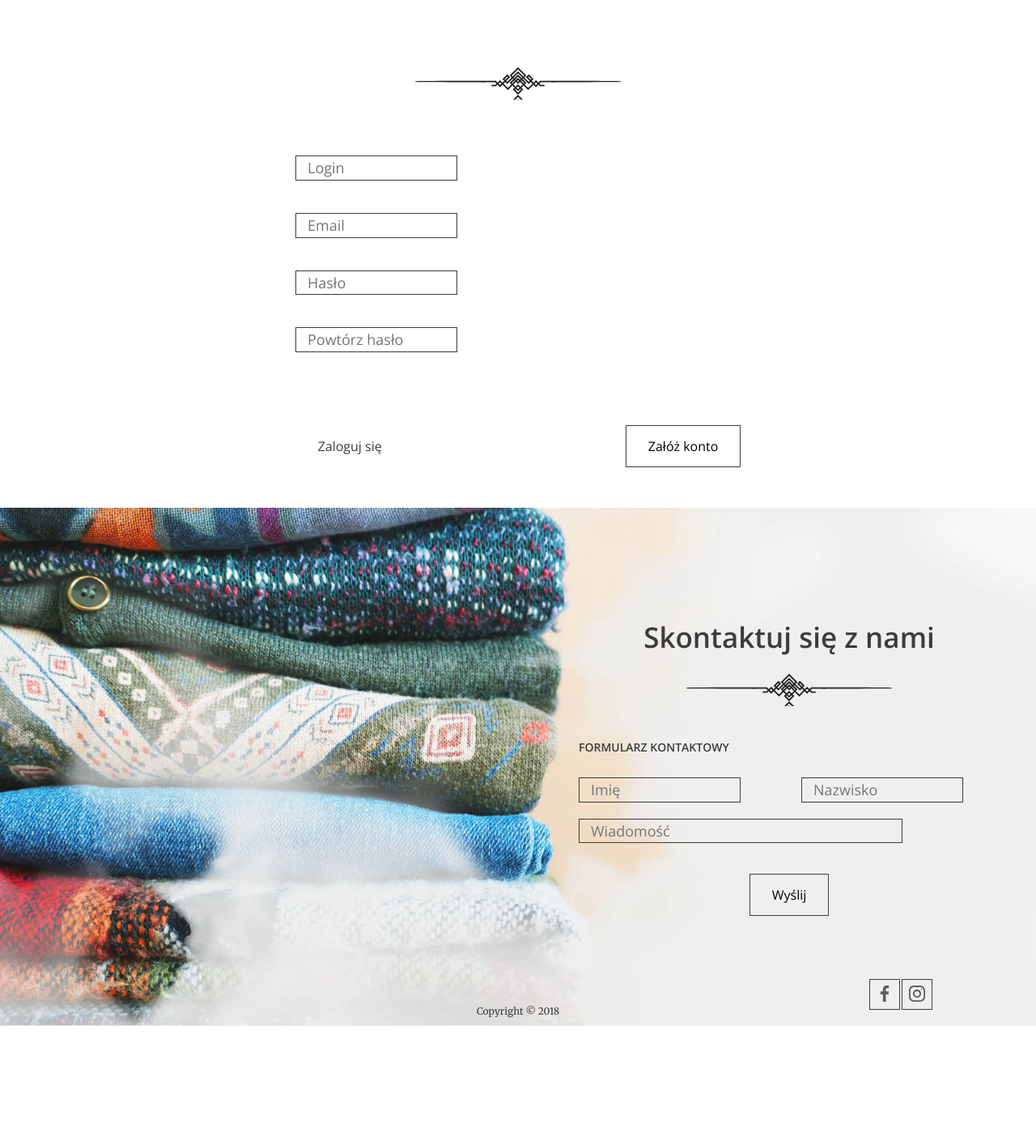
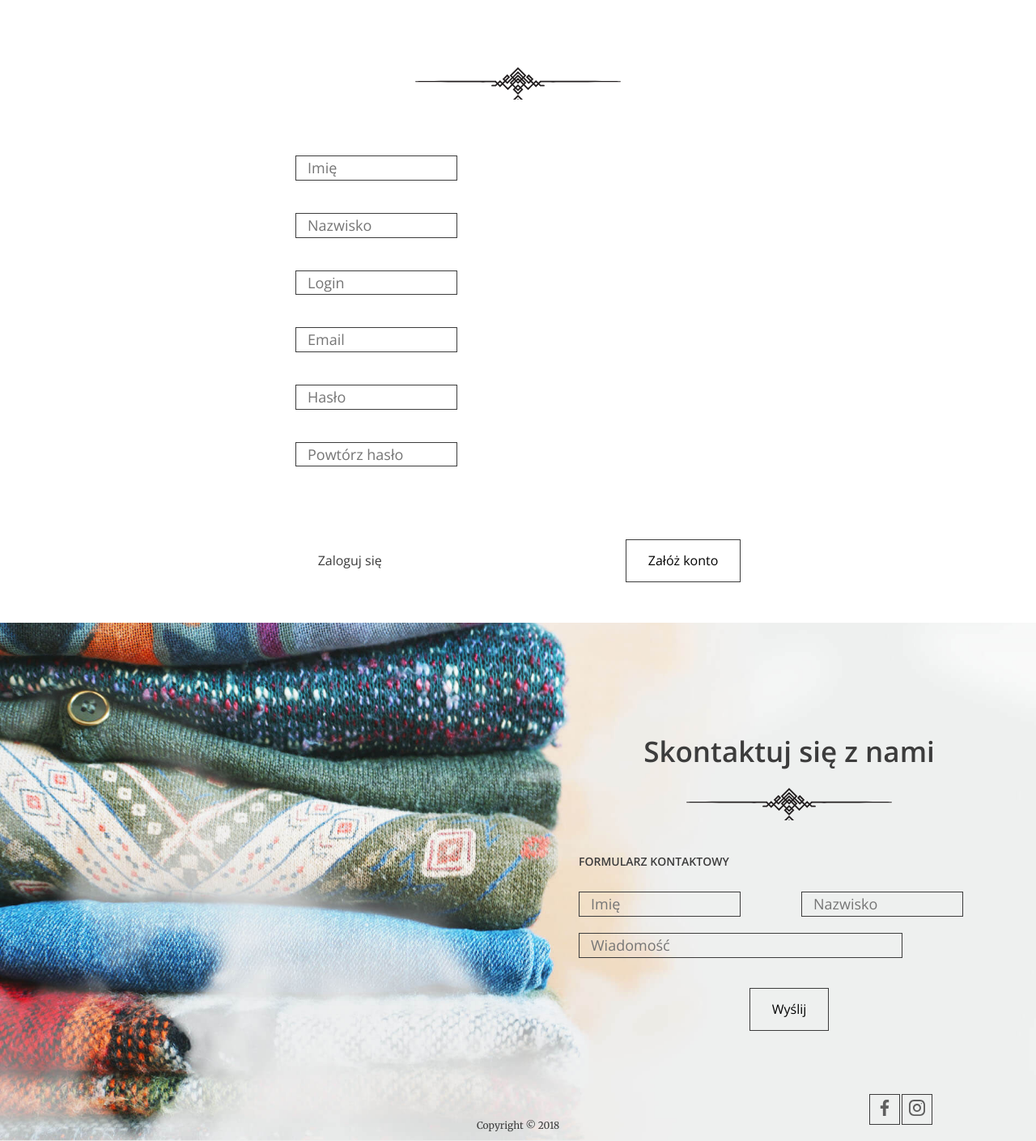
Before and after one commit to skafnir/DYS-project, a Django app: template DYS/main/templates/main/register.html in a window 1280 px wide. Shown: the part 264-1673 px from the top of the page at 81% size. Before the commit the page ends 1531 px from the top, so only its background shows below. Run offline with Django 3.2, Linux system fonts and the light colour scheme; the template is opened without the code that fills it, so the values that code supplies are empty.

Commit message:
Register hotfixed

```diff
--- a/DYS/main/templates/main/register.html
+++ b/DYS/main/templates/main/register.html
@@ -36,11 +36,18 @@
           <h2>{{text}}</h2>
         </div>
         <div class="form-group">
+          <input type="name" name="name" placeholder="Imię" />
+        </div>
+        <div class="form-group">
+          <input type="surname" name="surname" placeholder="Nazwisko" />
+        </div>
+        <div class="form-group">
           <input type="login" name="login" placeholder="Login" />
         </div>
         <div class="form-group">
           <input type="email" name="email" placeholder="Email" />
         </div>
+
         <div class="form-group">
           <input type="password" name="password" placeholder="Hasło" />
         </div>
```
Also changed, not shown: DYS/main/views.py (+6 -2 lines).
